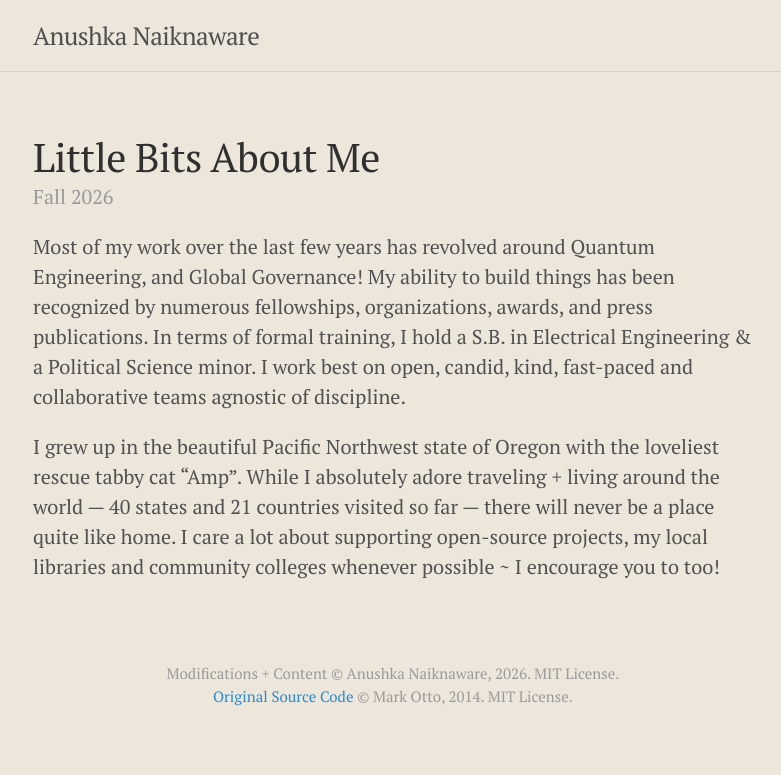
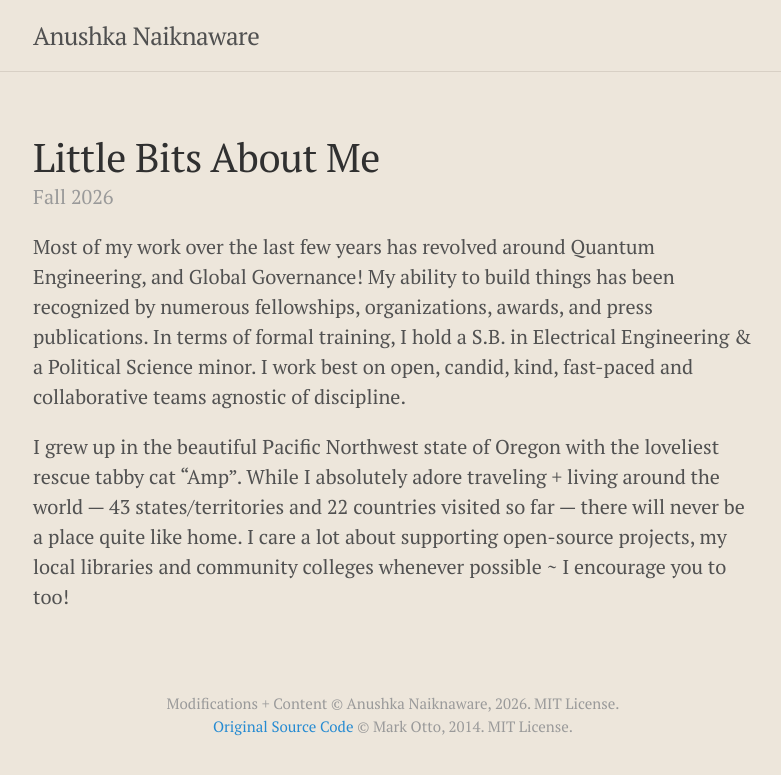
Before and after one commit to anushkanaiknaware/anushkanaiknaware.github.io, a Jekyll site: the page built from _posts/2026-08-21-intro.md, in a window 1280 px wide. Shown: the top 775 px of the page, without its empty margins (247-1028 px from the left). Built offline with Jekyll 4.4.1, drawn with Linux system fonts in a browser that asks for light colours.

Commit message:
Revise personal introduction details

```diff
--- a/_posts/2026-08-21-intro.md
+++ b/_posts/2026-08-21-intro.md
@@ -5,4 +5,4 @@ season: Fall
 ---
 Most of my work over the last few years has revolved around Quantum Engineering, and Global Governance! My ability to build things has been recognized by numerous fellowships, organizations, awards, and press publications. In terms of formal training, I hold a S.B. in Electrical Engineering & a Political Science minor. I work best on open, candid, kind, fast-paced and collaborative teams agnostic of discipline.
 
-I grew up in the beautiful Pacific Northwest state of Oregon with the loveliest rescue tabby cat "Amp". While I absolutely adore traveling + living around the world — 40 states and 21 countries visited so far — there will never be a place quite like home. I care a lot about supporting open-source projects, my local libraries and community colleges whenever possible ~ I encourage you to too!
+I grew up in the beautiful Pacific Northwest state of Oregon with the loveliest rescue tabby cat "Amp". While I absolutely adore traveling + living around the world — 43 states/territories and 22 countries visited so far — there will never be a place quite like home. I care a lot about supporting open-source projects, my local libraries and community colleges whenever possible ~ I encourage you to too!
```
